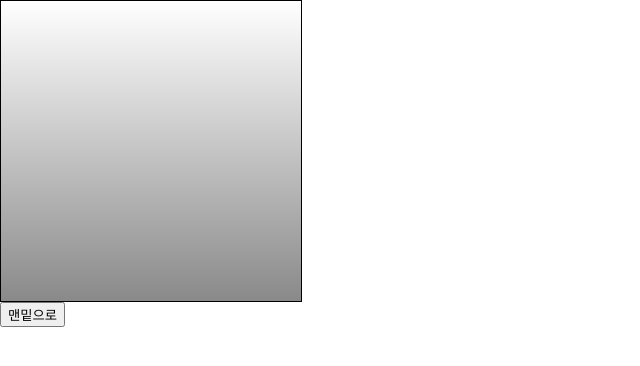
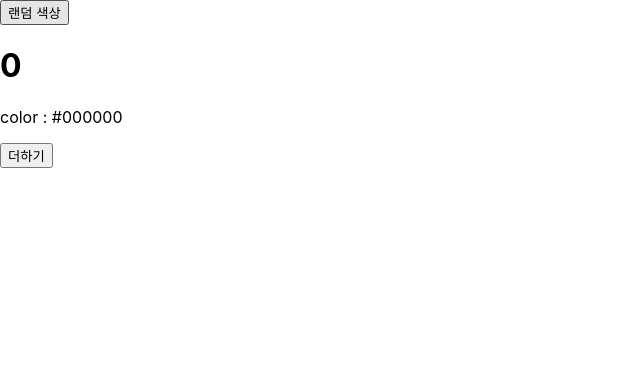
Before and after one commit to gnshjoo/react, a React (Create React App) app: page / in a window 1280 px wide. Shown: the top 366 px of the page, without its empty margins (0-640 px from the left). Built offline with nearby package versions, Linux system fonts and the light colour scheme.

Commit message:
Lifecycle

```diff
--- a/src/App.js
+++ b/src/App.js
@@ -1,15 +1,26 @@
 import React, { Component } from "react";
 import "./App.css";
-import ScrollBox from "./ScrollBox";
+import LifeCycleSample from "./LifeCycleSample";
+
+function getRandomColor() {
+  return "#" + Math.floor(Math.random() * 16777215).toString(16);
+}
 
 class App extends Component {
+  state = {
+    color: "#000000"
+  };
+
+  handleClick = () => {
+    this.setState({
+      color: getRandomColor()
+    });
+  };
   render() {
     return (
       <div>
-        <ScrollBox ref={ref => (this.scrollBox = ref)} />
-        <button onClick={() => this.scrollBox.scrollToBottom()}>
-          맨밑으로
-        </button>
+        <button onClick={this.handleClick}>랜덤 색상</button>
+        <LifeCycleSample color={this.state.color} />
       </div>
     );
   }
--- /dev/null
+++ b/src/LifeCycleSample.js
@@ -0,0 +1,71 @@
+import React, { Component } from "react";
+
+class LifeCycleSample extends Component {
+  state = {
+    number: 0,
+    color: null
+  };
+
+  myRef = null;
+
+  constructor(props) {
+    super(props);
+    console.log("constructor");
+  }
+
+  static getDerivedStateFromProps(nextProps, prevState) {
+    if (nextProps.color !== prevState) {
+      return { color: nextProps.color };
+    }
+    return null;
+  }
+  componentDidMount() {
+    console.log("ComponetDidMount");
+  }
+  shouldComponentUpdate(nextProps, nextState) {
+    console.log("shouldComponentUpdate", nextProps, nextState);
+    return nextState.number % 10 !== 4;
+  }
+
+  componentWillUnmount() {
+    console.log("componentWillMount");
+  }
+
+  handleClick = () => {
+    this.setState({
+      number: this.state.number + 1
+    });
+  };
+
+  getSnapshotBeforeUpdate(prevPros, prevState) {
+    console.log("getSnapshotBeforeUpdate");
+    if (prevPros !== this.props.color) {
+      return this.myRef.style.color;
+    }
+    return null;
+  }
+
+  componentDidUpdate(prevPros, prevState, snapshot) {
+    console.log("componentDidUpdate", prevPros, prevState);
+    if (snapshot) {
+      console.log("업데이트 되기 직전 색상", snapshot);
+    }
+  }
+  render() {
+    console.log("render");
+    const style = {
+      color: this.props.color
+    };
+    return (
+      <div>
+        <h1 style={style} ref={ref => (this.myRef = ref)}>
+          {this.state.number}
+        </h1>
+        <p>color : {this.state.color}</p>
+        <button onClick={this.handleClick}>더하기</button>
+      </div>
+    );
+  }
+}
+
+export default LifeCycleSample;
```
Also changed, not shown: src/IterationSample.js (added, +47 -0 lines).
